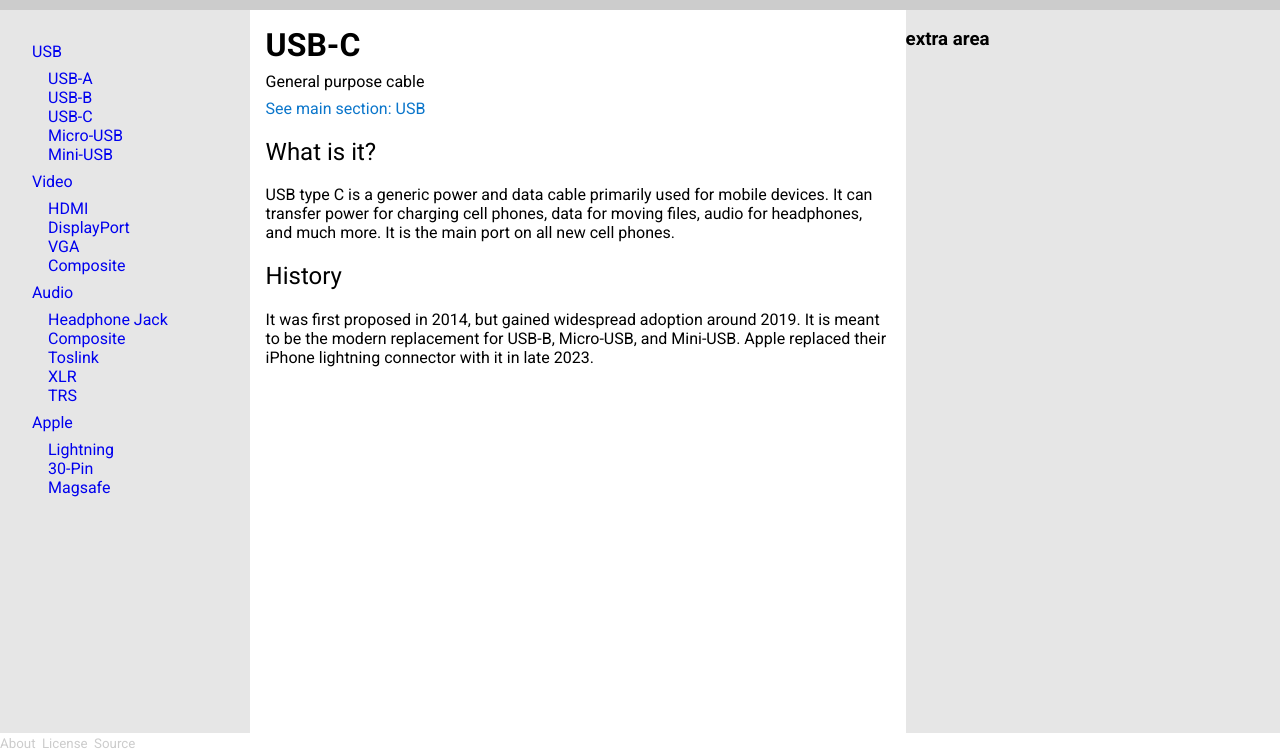
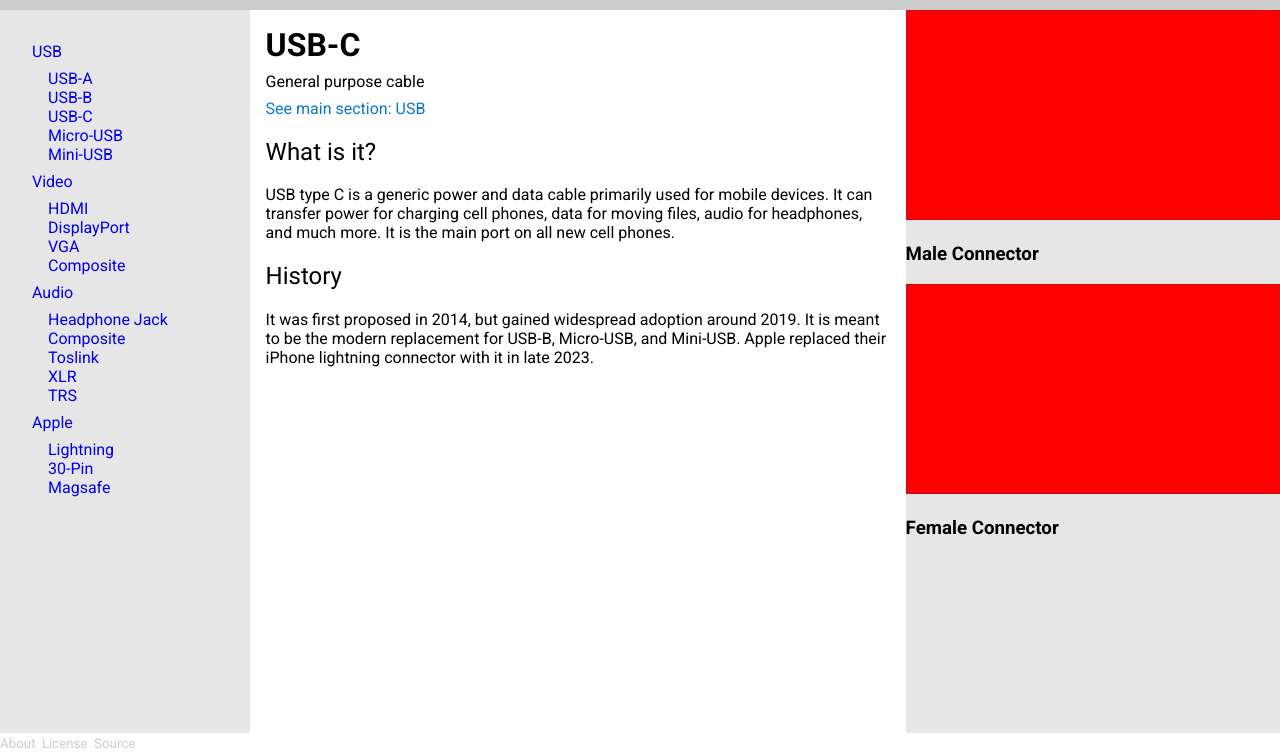
Before and after one commit to ehamawy/cables2know-site, a plain HTML site: page index.html in a window 1280 px wide. Shown: the part 48-800 px from the top of the page. Drawn offline with Linux system fonts and the light colour scheme.

Commit message:
placeholder images

```diff
--- a/index.html
+++ b/index.html
@@ -117,7 +117,10 @@
                 </p>
             </main>
             <aside class="extra">
-                <h3>extra area</h3>
+                <img src="images/image.svg">
+                <h3>Male Connector</h3>
+                <img src="images/image.svg">
+                <h3>Female Connector</h3>
             </aside>
         </div>
         <footer class="footer">
```
Also changed, not shown: images/image.svg (added).
